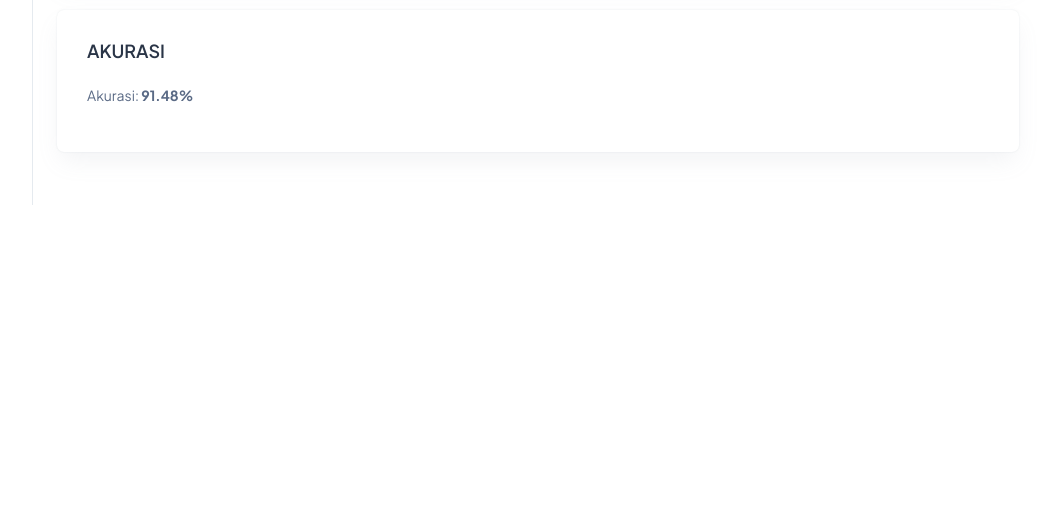
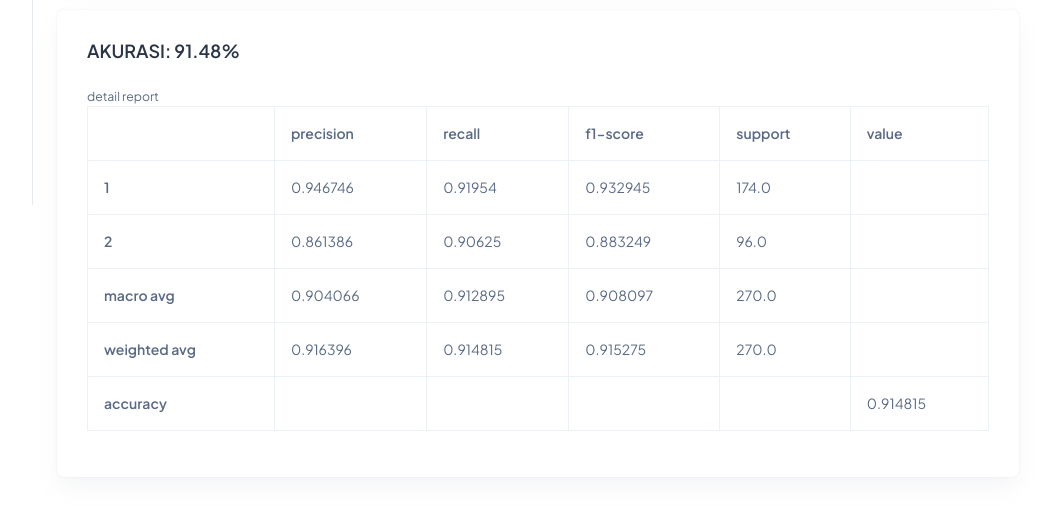
Before and after one commit to riogesta/KNN-Flask, a Flask app: page /evaluasi-data in a window 1280 px wide. Shown: the part 595-1112 px from the top of the page, without its empty margins (237-1278 px from the left). Before the commit the page ends 800 px from the top, so only its background shows below. Run offline with Flask 3, Linux system fonts and the light colour scheme; some libraries are stand-ins or nearby versions.

Commit message:
Reorganize the display and logic of 'accuracy'

```diff
--- a/main.py
+++ b/main.py
@@ -57,13 +57,21 @@ def evaluasi_data():
 
         data = knn.knn_method()
         akurasi = round(data['akurasi']['accuracy'] * 100, 2)
-        # akurasi = data['akurasi']['accuracy']
+        akurasi_detail = data['akurasi']
+
+        for key, value in akurasi_detail.items():
+            if isinstance(value, float):
+                akurasi_detail[key] = {'value': value}
+
+        akurasi2 = pd.DataFrame.from_dict(akurasi_detail, orient='index')
+        akurasi2 = akurasi2.fillna('')
 
         return render_template(
             './pages/evaluasi.html',
             title = "Evaluasi Data",
             data = data,
-            akurasi = akurasi
+            akurasi = akurasi,
+            akurasi2 = akurasi2.to_html(classes='table table-bordered', justify='left')
         )
 
 @app.route("/data-uji", methods=['GET', 'POST'])
--- a/templates/pages/evaluasi.html
+++ b/templates/pages/evaluasi.html
@@ -32,10 +32,10 @@
 
 <div class="card">
     <div class="card-body">
-        <h5 class="card-title fw-semibold mb-4">AKURASI</h5>
+        <h5 class="card-title fw-semibold mb-4">AKURASI: {{ akurasi }}%</h5>
         <div>
-
-            <p>Akurasi: <b>{{ akurasi }}%</p>
+            <small>detail report</small>
+            {{ akurasi2|safe }}
         </div>
     </div>
 </div>
```
